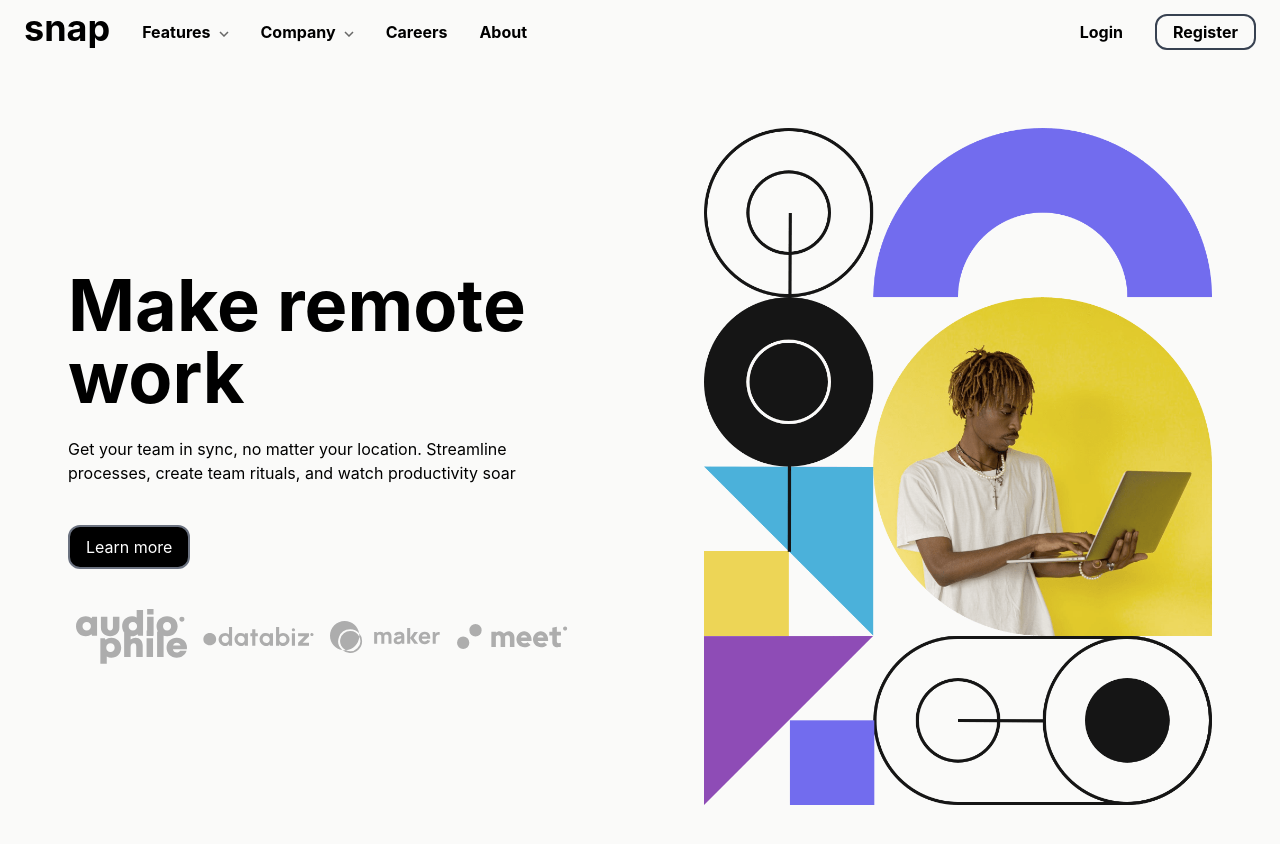
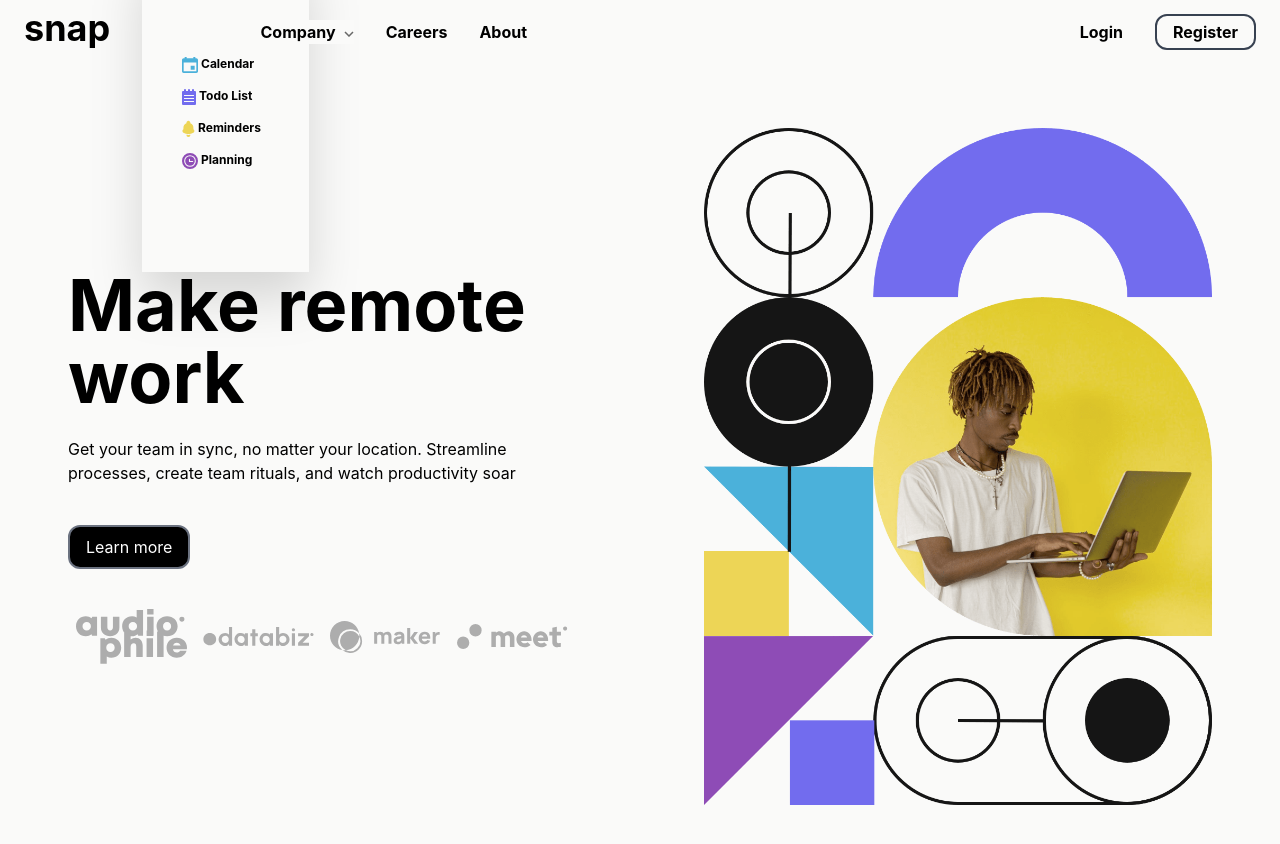
Before and after one commit to sayyidkhan/dropdown-webpage-assignment, a React (Create React App) app: page / in a window 1280 px wide. Both pictures are taken after a click on the element "Features". Shown: the top 844 px of the page. Built offline with nearby package versions, Linux system fonts and the light colour scheme.

Commit message:
dropdown issue -2

```diff
--- a/src/components/navbar/NavBar.js
+++ b/src/components/navbar/NavBar.js
@@ -37,7 +37,7 @@ const NavBar = () => {
         <div className="pb-2 text-4xl">snap</div>
         <div
           onMouseEnter={() => setFeatureList(1)}
-          onMouseLeave={() => setFeatureList(0)}
+          // onMouseLeave={() => setFeatureList(0)}
           className="webview dropdown inline-block cursor-pointer"
         >
           <button>Features</button>
@@ -45,7 +45,7 @@ const NavBar = () => {
         {featureList ? (
           <div className="relative h-52">
             <div
-                class="flex-row pt-24 px-8 mt-6 -mr-24 text-xs leading-8 text-black shadow-2xl"
+                class="flex-row p-24 px-8 mt-6 -mr-20 text-xs leading-8 text-black drop-shadow-2xl"
                 type="button"
               >
               {featuresDropDownIcons.map((v) => (
@@ -65,7 +65,7 @@ const NavBar = () => {
           {companyList ? (
             <div className="relative h-52">
               <div
-                class="flex-row pt-24 px-8 mt-6 -mr-24 text-xs leading-8 text-black shadow-2xl"
+                class="flex-row  p-24 px-8 mt-6  -mr-24 text-xs leading-8 text-black drop-shadow-2xl"
                 type="button"
               >
                 {companyDropDownIcons.map((v) => (
```
